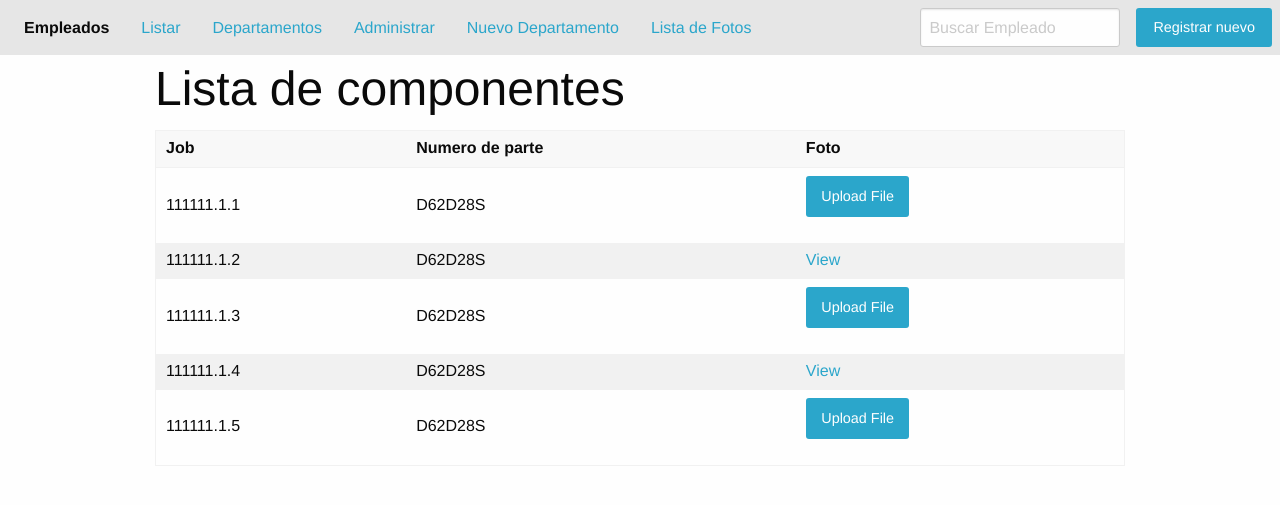
After one commit to LuisMezquite/empleado, a Django app: template templates/home/lista_fotos.html in a window 1280 px wide. The commit adds this page. Shown: the top 505 px of the page. Run offline with Django 4.2, Linux system fonts and the light colour scheme; the template is opened without the code that fills it, so the values that code supplies are empty; some libraries are stand-ins or nearby versions.

Commit message:
Seagrego ejemplo de lista

```diff
--- a/applications/home/urls.py
+++ b/applications/home/urls.py
@@ -12,4 +12,9 @@ urlpatterns = [
         views.ResumenFoundationView.as_view(),
         name = 'resumen_foundation'
     ),
+    path(
+        'lista-fotos/',
+        views.ListaFotos.as_view(),
+        name='lista-fotos'
+    ),
 ]
--- a/applications/home/views.py
+++ b/applications/home/views.py
@@ -33,3 +33,7 @@ class PruebaCreateView(CreateView):
     model = Prueba
     form_class = PruebaForm
     success_url = reverse_lazy('persona_app:empleados_all')
+
+
+class ListaFotos(TemplateView):
+    template_name = "home/lista_fotos.html"
--- /dev/null
+++ b/templates/home/lista_fotos.html
@@ -0,0 +1,99 @@
+{% extends 'base.html' %}
+
+
+{% block content %}
+
+{% include 'includes/header.html' %}
+
+<div class="grid-container">
+    <div class="grid-x">
+        <h1 class="cell">Lista de componentes</h1>
+        <div class="cell">
+            <table>
+                <thead>
+                    <tr>
+                        <th>Job</th>
+                        <th>Numero de parte</th>
+                        <th>Foto</th>
+                    </tr>
+                </thead>
+                <tbody>
+                    <tr>
+                        <td>111111.1.1</td>
+                        <td>D62D28S</td>
+                        <td>
+                            <label for="exampleFileUpload" class="button">Upload File</label>
+                            <input type="file" id="exampleFileUpload" class="show-for-sr">
+                        </td>
+                    </tr>
+                    <tr>
+                        <td>111111.1.2</td>
+                        <td>D62D28S</td>
+                        <td>
+                            <a href="#"><i class="fi-list"></i> <span>View</span></a>
+                        </td>
+                    </tr>
+                    <tr>
+
+                        <td>111111.1.3</td>
+                        <td>D62D28S</td>
+                        <td>
+                            <label for="exampleFileUpload" class="button">Upload File</label>
+                            <input type="file" id="exampleFileUpload" class="show-for-sr">
+                        </td>
+                    </tr>
+                    <tr>
+
+                        <td>111111.1.4</td>
+                        <td>D62D28S</td>
+                        <td>
+                            <a href="#"><i class="fi-list"></i> <span>View</span></a>
+                        </td>
+                    </tr>
+                    <tr>
+                        <td>111111.1.5</td>
+                        <td>D62D28S</td>
+                        <td>
+                            <label for="exampleFileUpload" class="button">Upload File</label>
+                            <input type="file" id="exampleFileUpload" class="show-for-sr">
+                        </td>
+                    </tr>
+                </tbody>
+            </table>
+        </div>
+        <div class="cell">
+            {% if is_paginated %}
+                <nav aria-label="Pagination">
+                    <ul class="pagination">
+
+                        {% if page_obj.has_previous %}
+                        <li class="pagination-previous">
+                            <a href="?page={{page_obj.previous_page_number}}">Atras</a>
+                        </li>
+                        {% endif %}
+
+                        {% for pagina in paginator.page_range %}
+
+
+                        {% if pagina == page_obj.number %}
+                        <li class="current"><span class="show-for-sr">You're on page</span> {{pagina}}</li>
+                        {% else %}
+                        <li><a href="?page={{pagina}}">{{ pagina }}</a></li>
+                        {% endif %}
+
+                        {% endfor %}
+
+
+                        {% if page_obj.has_next %}
+                            <li class="pagination-next">
+                                <a href="?page={{page_obj.next_page_number}}">Siguiente</a>
+                            </li>
+                        {% endif %}
+                    </ul>
+                </nav>
+            {% endif %}
+        </div>
+    </div>
+</div>
+
+{% endblock content %}
--- a/templates/includes/header.html
+++ b/templates/includes/header.html
@@ -6,6 +6,7 @@
         <li><a href="{% url 'departamento_app:departamento_list' %}">Departamentos</a></li>
         <li><a href="{% url 'persona_app:empleados_admin' %}">Administrar</a></li>
         <li><a href="{% url 'departamento_app:nuevo_departamento' %}">Nuevo Departamento</a></li>
+        <li><a href="{% url 'lista-fotos' %}">Lista de Fotos</a></li>
       </ul>
     </div>
     <div class="top-bar-right">
```
